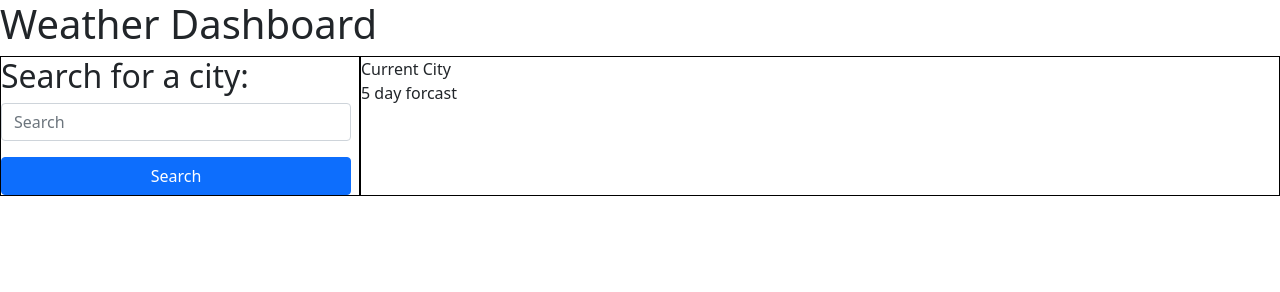
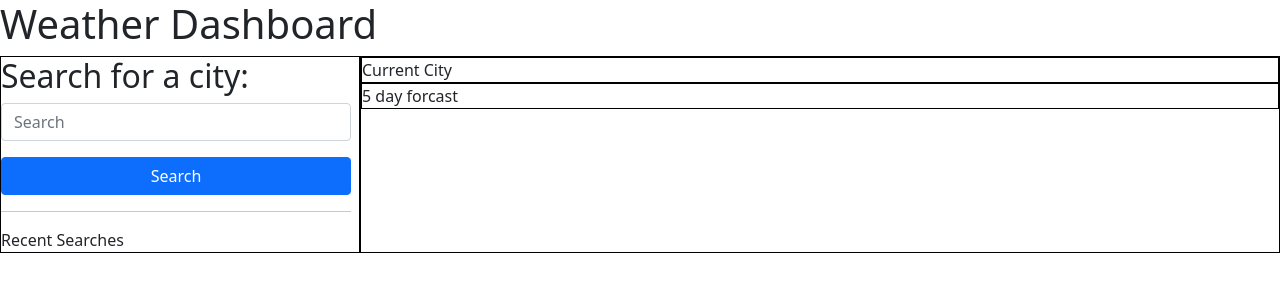
Before and after one commit to chrislose23/06-Challenge, a plain HTML site: page index.html in a window 1280 px wide. Drawn offline with nearby package versions, Linux system fonts and the light colour scheme.

Commit message:
minor additions on css and html

```diff
--- a/assets/css/style.css
+++ b/assets/css/style.css
@@ -20,3 +20,15 @@ main {
 #searchBtn {
     width: 350px;
 }
+
+hr {
+    width: 350px;
+}
+
+#activeCity {
+    border: 1px black solid;
+}
+
+#active5Day {
+    border: 1px black solid;
+}
--- a/index.html
+++ b/index.html
@@ -24,12 +24,14 @@
                     </div>
                 </form>
             </div>
+            <hr>
+            <div>Recent Searches</div>
         </aside>
 
 
         <main>
-            <div>Current City</div>
-            <div>5 day forcast</div>
+            <div id="activeCity">Current City</div>
+            <div id="active5Day">5 day forcast</div>
         </main>
     </section>
 
```
